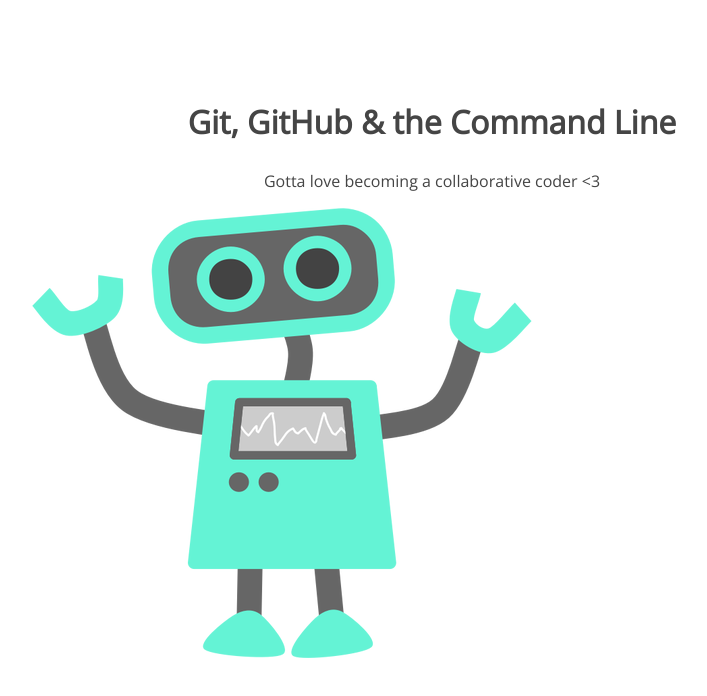
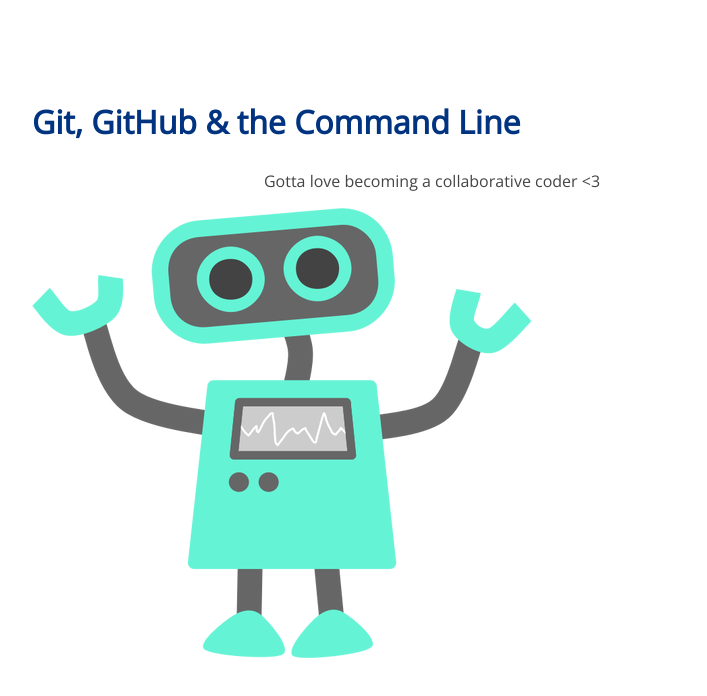
Before and after one commit to Redgirl12/105-project, a plain HTML site: page index.html in a window 1280 px wide. Shown: the whole page, without its empty margins (208-915 px from the left). Drawn offline with nearby package versions, Linux system fonts and the light colour scheme.

Commit message:
trying to fix the right directory

```diff
--- a/105-project-master/css/style.css
+++ b/css/style.css
@@ -2,7 +2,9 @@ section {
 	width: 800px;
 	margin: 100px auto;
 }
-section h1,
+section h1{
+	color: #003380;
+}
 section p {
 	text-align: center;
 	color: #454545;
```
Also changed, not shown: img/happy-blue-robot.png (renamed from 105-project-master/img/happy-blue-robot.png), index.html (renamed from 105-project-master/index.html).
